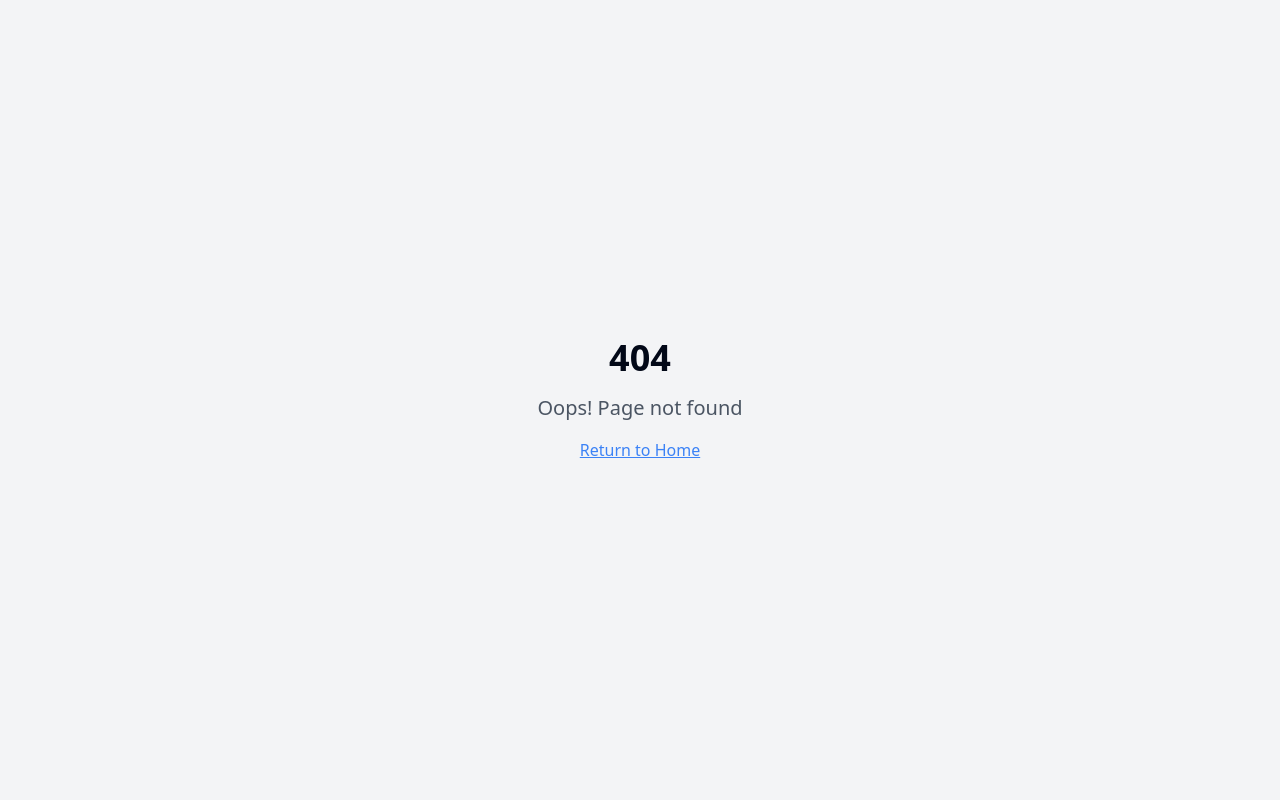
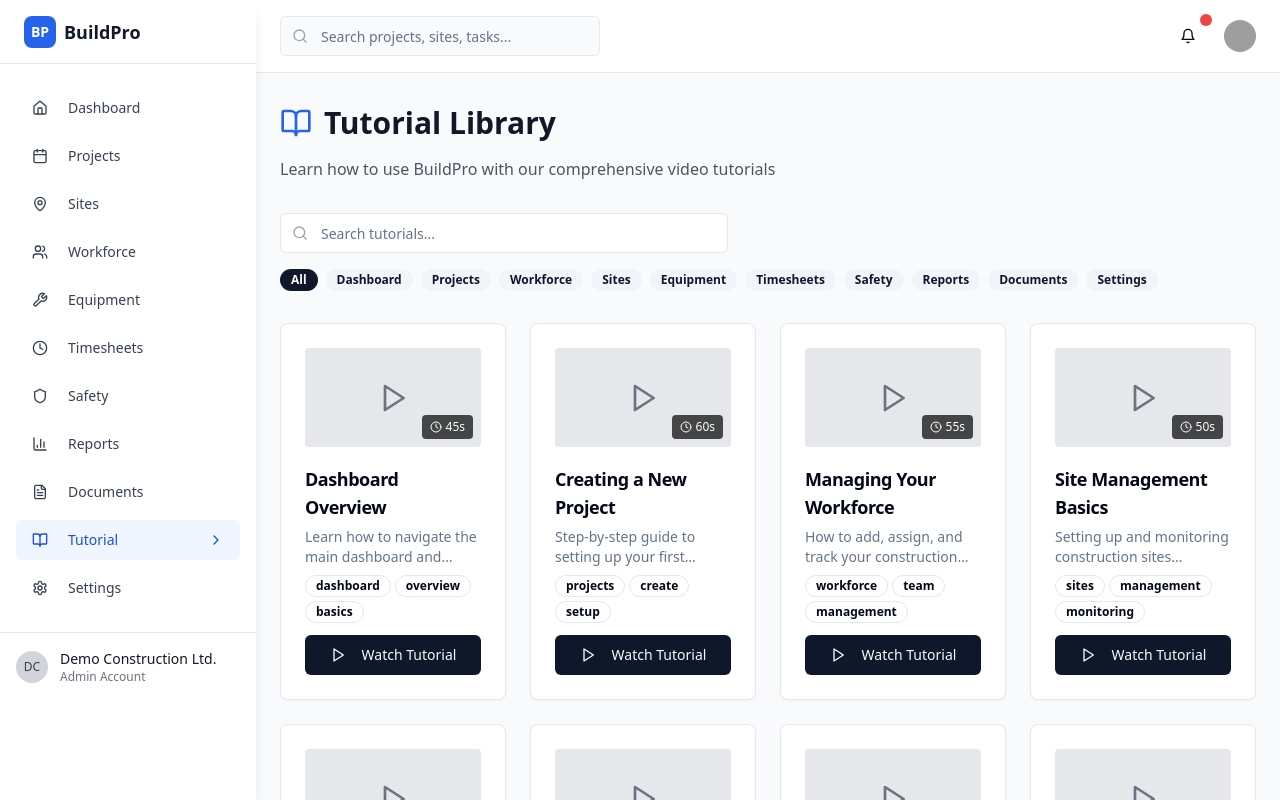
Before and after one commit to RaafatAlmasalmeh21/buildpro-sync-connect, a React (Vite) app: page /tutorial in a window 1280 px wide. Before the commit this address had no page. Built offline with nearby package versions, Linux system fonts and the light colour scheme; grey boxes are pictures that could not be loaded.

Commit message:
feat: Add dedicated tutorial page
Added a dedicated tutorial page for browsing and searching tutorial videos.

```diff
--- a/src/App.tsx
+++ b/src/App.tsx
@@ -16,6 +16,7 @@ import Safety from "./pages/Safety";
 import Reports from "./pages/Reports";
 import Documents from "./pages/Documents";
 import Settings from "./pages/Settings";
+import Tutorial from "./pages/Tutorial";
 import NotFound from "./pages/NotFound";
 
 const queryClient = new QueryClient();
@@ -39,6 +40,7 @@ const App = () => (
               <Route path="/reports" element={<Reports />} />
               <Route path="/documents" element={<Documents />} />
               <Route path="/settings" element={<Settings />} />
+              <Route path="/tutorial" element={<Tutorial />} />
               {/* ADD ALL CUSTOM ROUTES ABOVE THE CATCH-ALL "*" ROUTE */}
               <Route path="*" element={<NotFound />} />
             </Routes>
--- a/src/components/navigation/Sidebar.tsx
+++ b/src/components/navigation/Sidebar.tsx
@@ -1,3 +1,4 @@
+
 import { useState } from "react";
 import { useLocation, Link } from "react-router-dom";
 import { cn } from "@/lib/utils";
@@ -16,6 +17,7 @@ import {
   ChevronRight,
   Home,
   Wrench,
+  BookOpen,
 } from "lucide-react";
 
 const navigation = [
@@ -28,6 +30,7 @@ const navigation = [
   { name: "Safety", href: "/safety", icon: Shield },
   { name: "Reports", href: "/reports", icon: BarChart3 },
   { name: "Documents", href: "/documents", icon: FileText },
+  { name: "Tutorial", href: "/tutorial", icon: BookOpen },
   { name: "Settings", href: "/settings", icon: Settings },
 ];
 
--- /dev/null
+++ b/src/pages/Tutorial.tsx
@@ -0,0 +1,155 @@
+
+import { useState } from "react";
+import { Sidebar } from "@/components/navigation/Sidebar";
+import { DashboardHeader } from "@/components/dashboard/DashboardHeader";
+import { VideoLibrary } from "@/components/tutorial/VideoLibrary";
+import { VideoPanel } from "@/components/tutorial/VideoPanel";
+import { useTutorial } from "@/hooks/useTutorial";
+import { Card, CardContent, CardDescription, CardHeader, CardTitle } from "@/components/ui/card";
+import { Badge } from "@/components/ui/badge";
+import { Button } from "@/components/ui/button";
+import { Input } from "@/components/ui/input";
+import { Play, Clock, Search, BookOpen } from "lucide-react";
+import { tutorialService } from "@/services/tutorialService";
+import { TutorialVideo } from "@/types/tutorial";
+
+const Tutorial = () => {
+  const [sidebarOpen, setSidebarOpen] = useState(false);
+  const [searchTerm, setSearchTerm] = useState("");
+  const [selectedCategory, setSelectedCategory] = useState<string>("all");
+
+  const {
+    currentVideo,
+    isVideoOpen,
+    openVideo,
+    closeVideo,
+  } = useTutorial();
+
+  const videos = tutorialService.getAllVideos();
+
+  const categories = ["all", ...Array.from(new Set(videos.map(v => v.screen)))];
+
+  const filteredVideos = videos.filter(video => {
+    const matchesSearch = searchTerm === "" ||
+      video.title.toLowerCase().includes(searchTerm.toLowerCase()) ||
+      video.description.toLowerCase().includes(searchTerm.toLowerCase());
+    const matchesCategory = selectedCategory === "all" || video.screen === selectedCategory;
+    return matchesSearch && matchesCategory;
+  });
+
+  const handleVideoPlay = (video: TutorialVideo) => {
+    openVideo(video.id);
+  };
+
+  return (
+    <div className="flex h-screen bg-gray-50 dark:bg-gray-900">
+      <Sidebar isOpen={sidebarOpen} onClose={() => setSidebarOpen(false)} />
+
+      <div className="flex-1 flex flex-col overflow-hidden">
+        <DashboardHeader onMenuClick={() => setSidebarOpen(true)} />
+
+        <main className="flex-1 overflow-x-hidden overflow-y-auto bg-gray-50 dark:bg-gray-900">
+          <div className="container mx-auto px-6 py-8">
+            <div className="mb-8">
+              <div className="flex items-center gap-3 mb-4">
+                <BookOpen className="h-8 w-8 text-blue-600" />
+                <h1 className="text-3xl font-bold text-gray-900 dark:text-white">
+                  Tutorial Library
+                </h1>
+              </div>
+              <p className="text-gray-600 dark:text-gray-400">
+                Learn how to use BuildPro with our comprehensive video tutorials
+              </p>
+            </div>
+
+            {/* Search and Filters */}
+            <div className="mb-8 space-y-4">
+              <div className="relative">
+                <Search className="absolute left-3 top-1/2 transform -translate-y-1/2 h-4 w-4 text-gray-400" />
+                <Input
+                  placeholder="Search tutorials..."
+                  value={searchTerm}
+                  onChange={(e) => setSearchTerm(e.target.value)}
+                  className="pl-10 max-w-md"
+                />
+              </div>
+
+              <div className="flex flex-wrap gap-2">
+                {categories.map(category => (
+                  <Badge
+                    key={category}
+                    variant={selectedCategory === category ? "default" : "secondary"}
+                    className="cursor-pointer capitalize"
+                    onClick={() => setSelectedCategory(category)}
+                  >
+                    {category}
+                  </Badge>
+                ))}
+              </div>
+            </div>
+
+            {/* Video Grid */}
+            <div className="grid grid-cols-1 md:grid-cols-2 lg:grid-cols-3 xl:grid-cols-4 gap-6">
+              {filteredVideos.map(video => (
+                <Card key={video.id} className="cursor-pointer hover:shadow-lg transition-shadow">
+                  <CardHeader className="pb-2">
+                    <div className="relative bg-gray-200 dark:bg-gray-700 rounded aspect-video mb-3 flex items-center justify-center">
+                      <Play className="h-8 w-8 text-gray-500" />
+                      <div className="absolute bottom-2 right-2 bg-black bg-opacity-70 text-white text-xs px-2 py-1 rounded flex items-center gap-1">
+                        <Clock className="h-3 w-3" />
+                        {video.duration}s
+                      </div>
+                    </div>
+                    <CardTitle className="text-lg">{video.title}</CardTitle>
+                    <CardDescription className="line-clamp-2">
+                      {video.description}
+                    </CardDescription>
+                  </CardHeader>
+                  <CardContent>
+                    <div className="flex flex-wrap gap-1 mb-3">
+                      {video.tags.slice(0, 3).map(tag => (
+                        <Badge key={tag} variant="outline" className="text-xs">
+                          {tag}
+                        </Badge>
+                      ))}
+                      {video.tags.length > 3 && (
+                        <span className="text-xs text-gray-500">+{video.tags.length - 3}</span>
+                      )}
+                    </div>
+                    <Button
+                      className="w-full"
+                      onClick={() => handleVideoPlay(video)}
+                    >
+                      <Play className="h-4 w-4 mr-2" />
+                      Watch Tutorial
+                    </Button>
+                  </CardContent>
+                </Card>
+              ))}
+            </div>
+
+            {filteredVideos.length === 0 && (
+              <div className="text-center py-12">
+                <BookOpen className="h-12 w-12 text-gray-400 mx-auto mb-4" />
+                <h3 className="text-lg font-medium text-gray-900 dark:text-white mb-2">
+                  No tutorials found
+                </h3>
+                <p className="text-gray-600 dark:text-gray-400">
+                  Try adjusting your search terms or category filters
+                </p>
+              </div>
+            )}
+          </div>
+        </main>
+      </div>
+
+      <VideoPanel
+        video={currentVideo}
+        isOpen={isVideoOpen}
+        onClose={closeVideo}
+      />
+    </div>
+  );
+};
+
+export default Tutorial;
```
